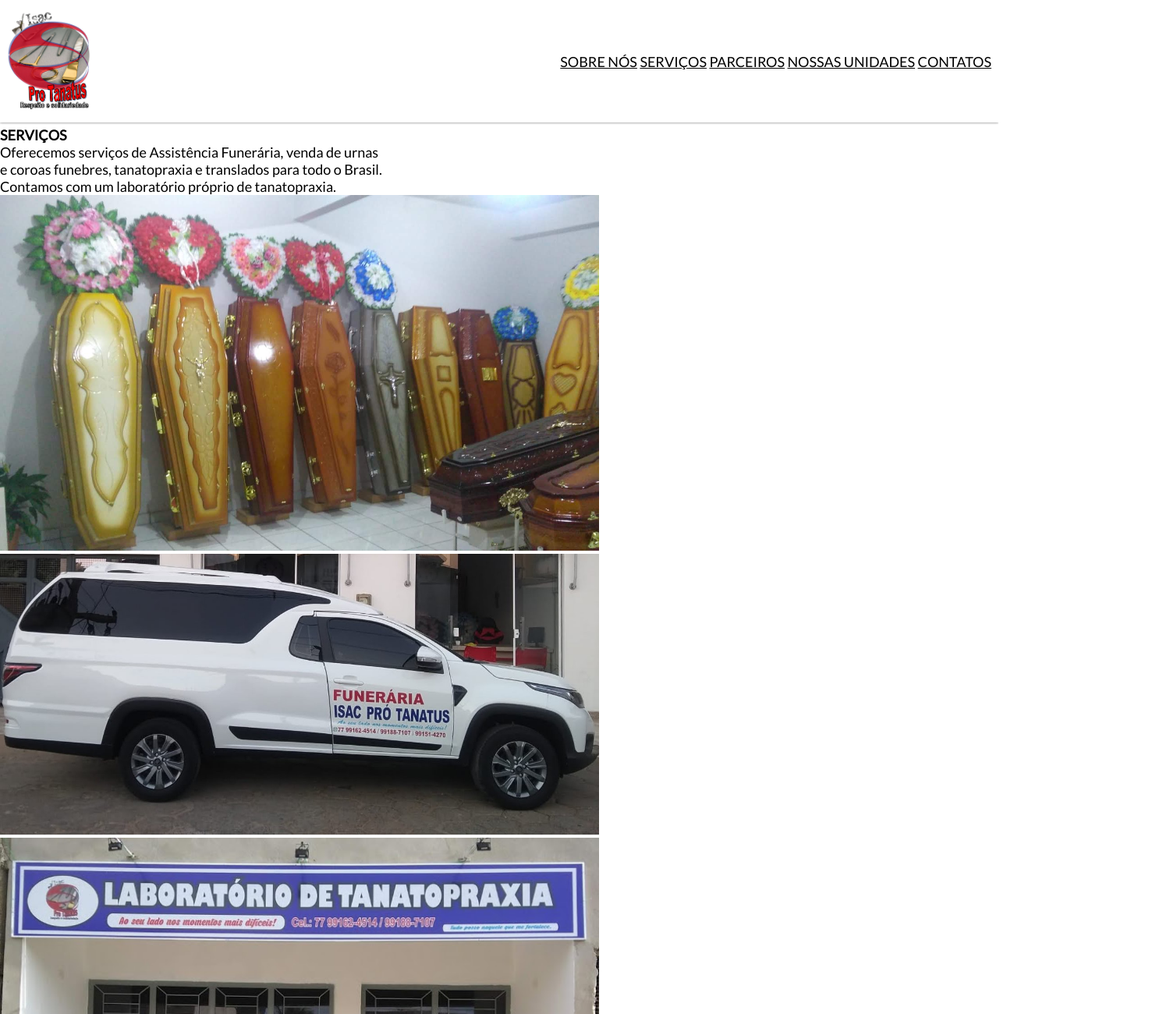
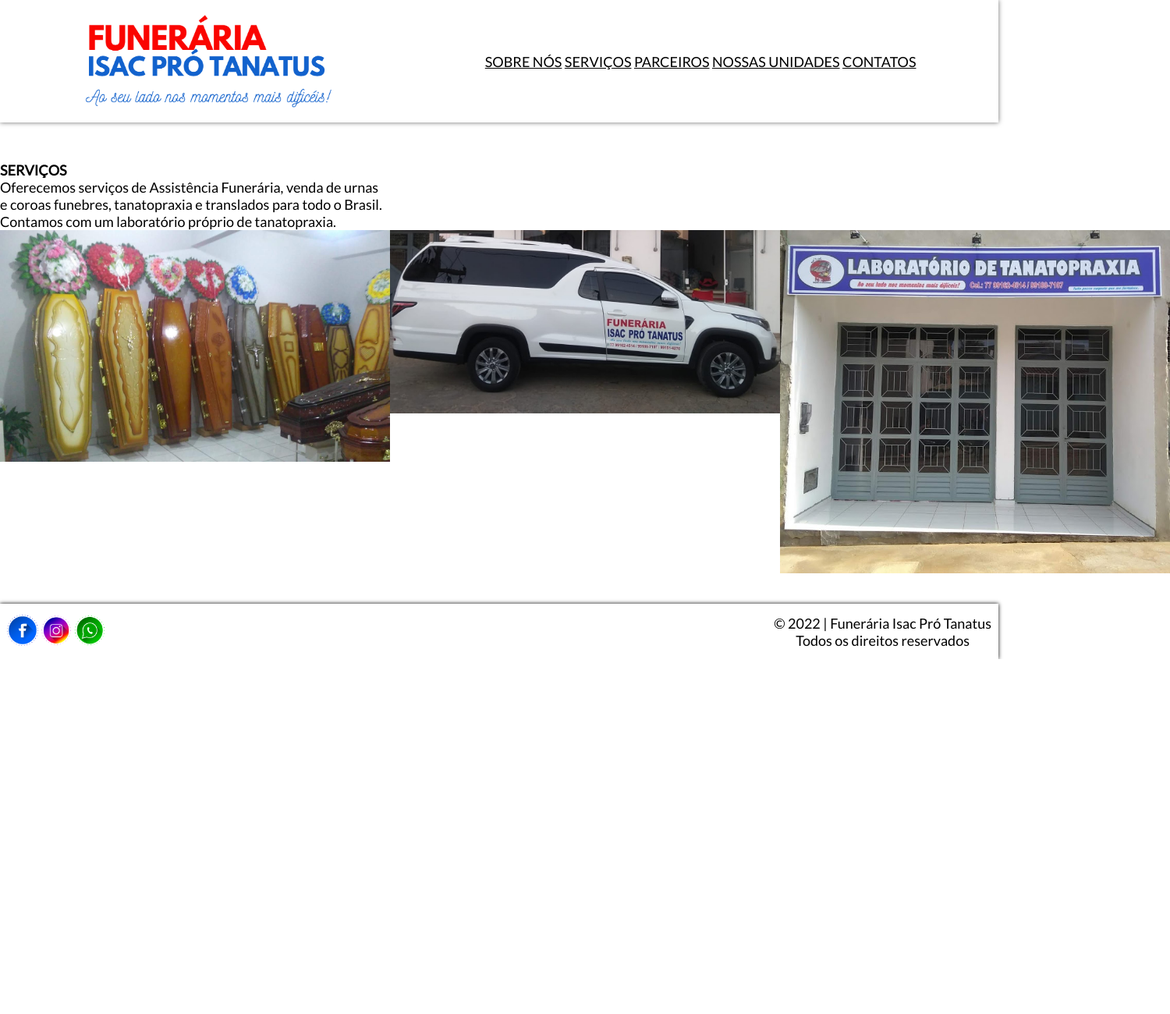
Before and after one commit to Dandariene/funeraria-ipt, a plain HTML site: page serviços.html in a window 1280 px wide. Shown: the top 1300 px of the page at 78% size, 1500 px wide, since content can reach past the window. After the commit the page ends 845 px from the top, so only its background shows below. Drawn offline with Linux system fonts and the light colour scheme.

Commit message:
Estilizando

```diff
--- a/serviços.html
+++ b/serviços.html
@@ -14,7 +14,7 @@
     <header id="header-flex">
         <div id="header-elementos">
             <a>
-                <img src="imagens/logotransparente.jpg" class="logotipo">
+                <img src="imagens/Logo.peq.png" class="logotipo">
             </a>
             <div>
                 <a href="index.html">SOBRE NÓS</a>
@@ -35,11 +35,18 @@
                 e coroas funebres, tanatopraxia e translados para todo o Brasil. </br>
                 Contamos com um laboratório próprio de tanatopraxia.
             </p>
-            <img src="./imagens/urnasecoroas.jpg" width="60%">
+            <div class="img-servicos">
+                <div>
+                    <img src="./imagens/urnasecoroas.jpg" width="500px">
+                </div>
+                <div>
+                    <img src="./imagens/servicos.jpg" width="500px">
+                </div>
+                <div>
+                    <img src="./imagens/laboratorio.jpg" width="500px">
+                </div>
+            </div>
 
-            <img src="./imagens/servicos.jpg" width="60%">
-
-            <img src="./imagens/laboratorio.jpg" width="60%">
         </div>
     </main>
 
--- a/styles.css
+++ b/styles.css
@@ -14,34 +14,55 @@
 #header-flex {
     /* Configuração do Header */
     margin-bottom: 0.25rem;
-    box-shadow: 0 0 3px rgb(109, 109, 109);
+    box-shadow: 0 0 6px rgb(109, 109, 109);
 }
 
 #header-elementos {
+    display: flex;
+    justify-content: space-around;
+    justify-items: center;
+    align-items: center;
+    padding: 0.75rem 0.5rem;
+    margin-bottom: 50px;
+}
+
+
+.pag-inicial{
+    font-weight: bolder;
+    background-image: url(./imagens/logotransparente.jpg);
+    background-position: center;
+    background-repeat: no-repeat;
+    background-size: contain;
+    background-attachment: initial;
+    padding: 35px;
+}
+
+.img-servicos{
+    display: flex;
+    text-align: center;
+    justify-items:flex-end;
+    justify-content:space-around;
+    padding-right: 1rem;
+}
+
+.contatos{
+    display: flex;
+    text-align: center;
+    justify-items: center;
+    justify-content:space-between;
+    width: 200px;
+    padding-right: 1rem;
+}
+
+
+.footer-flex {
     display: flex;
     justify-content: space-between;
     justify-items: center;
     align-items: center;
     padding: 0.75rem 0.5rem;
-}
-
-.pag-inicial{
-    font-weight: bolder;
-    background-image: url(./imagens/logotransparente.jpg);
-    background-position: center;
-    opacity: 0.8;
-    background-repeat: no-repeat;
-    background-size: contain;
-    background-attachment: initial;
-}
-
-.footer-flex {
-    display: grid;
-    justify-content: space-around;
-    justify-items: center;
-    margin-bottom: 0.25rem;
-    position: fixed;
-    width: 100%;
+    box-shadow: 0 0 5px black;
+    margin-top: 35px;
 }
 
 #combinado-icones-redes-sociais {
```
Also changed, not shown: contatos.html (+2 -2 lines), parceiros.html (+1 -1 lines), unidades.html (+1 -1 lines).
